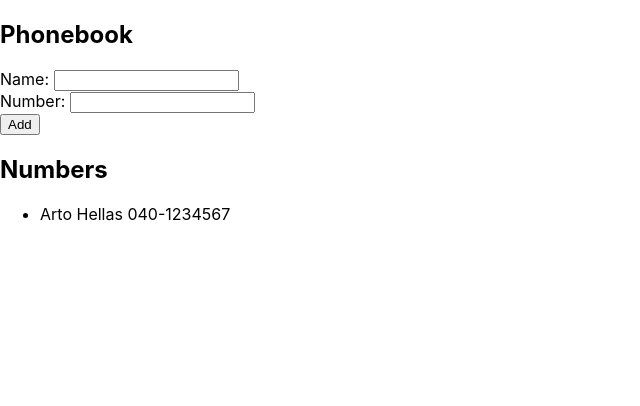
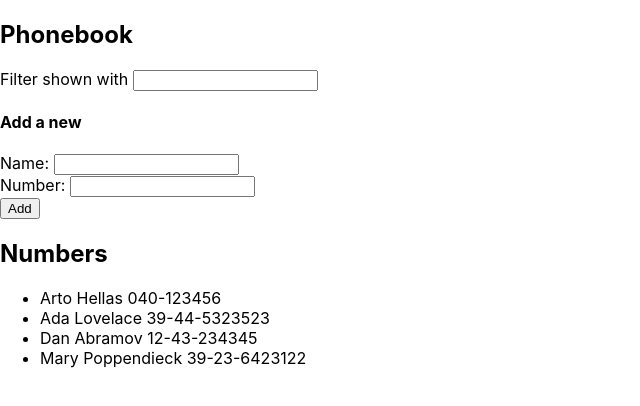
Before and after one commit to miracleanupam/fullstackcourse, a React (Create React App) app in the folder part02/phonebook/: page / in a window 1280 px wide. Shown: the top 406 px of the page, without its empty margins (0-640 px from the left). Built offline with nearby package versions, Linux system fonts and the light colour scheme.

Commit message:
exercise 2.9 and 2.10, filter feature added, and each component is separated from <App /> component. Also there are minor variable names refactoring

```diff
--- a/part02/phonebook/src/App.js
+++ b/part02/phonebook/src/App.js
@@ -1,4 +1,14 @@
 import React, { useState } from "react";
+
+const Filter = ({ search, handleSearchInput, handleSearch }) => {
+  return (
+    <div>
+      <form onSubmit={handleSearch}>
+        Filter shown with <input value={search} onChange={handleSearchInput} />
+      </form>
+    </div>
+  );
+};
 
 const AddPersonForm = ({
   addPerson,
@@ -9,6 +19,7 @@ const AddPersonForm = ({
 }) => {
   return (
     <form onSubmit={addPerson}>
+      <h4>Add a new</h4>
       <div>
         Name: <input value={newName} onChange={handleNameInput} />
       </div>
@@ -22,7 +33,7 @@ const AddPersonForm = ({
   );
 };
 
-const AllPersons = ({ persons }) => {
+const PersonDetails = ({ persons }) => {
   return (
     <div>
       <h2>Numbers</h2>
@@ -38,26 +49,42 @@ const AllPersons = ({ persons }) => {
 };
 
 const App = () => {
-  const [persons, setPersons] = useState([
-    { id: 0, name: "Arto Hellas", number: "040-1234567" },
+  // this state is used to store the current/filtered details of phonebook
+  const [filteredPersons, setFilteredPersons] = useState([
+    { id: 1, name: "Arto Hellas", number: "040-123456" },
+    { id: 2, name: "Ada Lovelace", number: "39-44-5323523" },
+    { id: 3, name: "Dan Abramov", number: "12-43-234345" },
+    { id: 4, name: "Mary Poppendieck", number: "39-23-6423122" },
   ]);
   const [newName, setNewName] = useState("");
   const [newNumber, setNewNumber] = useState("");
+  const [search, setSearch] = useState("");
+
+  // This state is used to store entire details of persons from phonebook
+  const [allPersons, setAllPersons] = useState(filteredPersons);
+
 
   const addPerson = (event) => {
     event.preventDefault();
-    const already_exists = persons.filter((p) => p.name === newName);
+    const already_exists = filteredPersons.filter((p) => p.name === newName);
 
     if (already_exists.length) {
       // Its supposed to be backticks and not a quote for string formatting
       window.alert(`'${newName}' is already added to phonebook`);
     } else {
       const newPerson = {
-        id: persons.length + 1,
+        // Since state variable filteredPersons is used to store the filtered results
+        // It should not be used when adding a new phonebook contact
+        // allPersons should be used
+        id: allPersons.length + 1,
         name: newName,
         number: newNumber,
       };
-      setPersons(persons.concat(newPerson));
+
+      // When adding a new phoneboo contact, update both filteredPersons and
+      // allPersons so that the results get updated
+      setFilteredPersons(allPersons.concat(newPerson));
+      setAllPersons(allPersons.concat(newPerson));
     }
     setNewName("");
     setNewNumber("");
@@ -71,9 +98,30 @@ const App = () => {
     setNewNumber(event.target.value);
   };
 
+  const handleSearchInput = (event) => {
+    setSearch(event.target.value);
+  };
+
+  const handleSearch = (event) => {
+    event.preventDefault();
+    // To make the search case insensitive, each string is
+    // converted to lowercase. string1.includes(string2) returns True
+    // when string2 is a substring of string1
+    const filterResult = allPersons.filter((p) =>
+      p.name.toLowerCase().includes(search.toLowerCase())
+    );
+    setFilteredPersons(filterResult);
+  };
+
   return (
     <div>
       <h2>Phonebook</h2>
+      <Filter
+        search={search}
+        handleSearchInput={handleSearchInput}
+        handleSearch={handleSearch}
+      />
+
       <AddPersonForm
         newName={newName}
         handleNameInput={handleNameInput}
@@ -81,7 +129,7 @@ const App = () => {
         handleNumberInput={handleNumberInput}
         addPerson={addPerson}
       />
-      <AllPersons persons={persons} />
+      <PersonDetails persons={filteredPersons} />
     </div>
   );
 };
```
